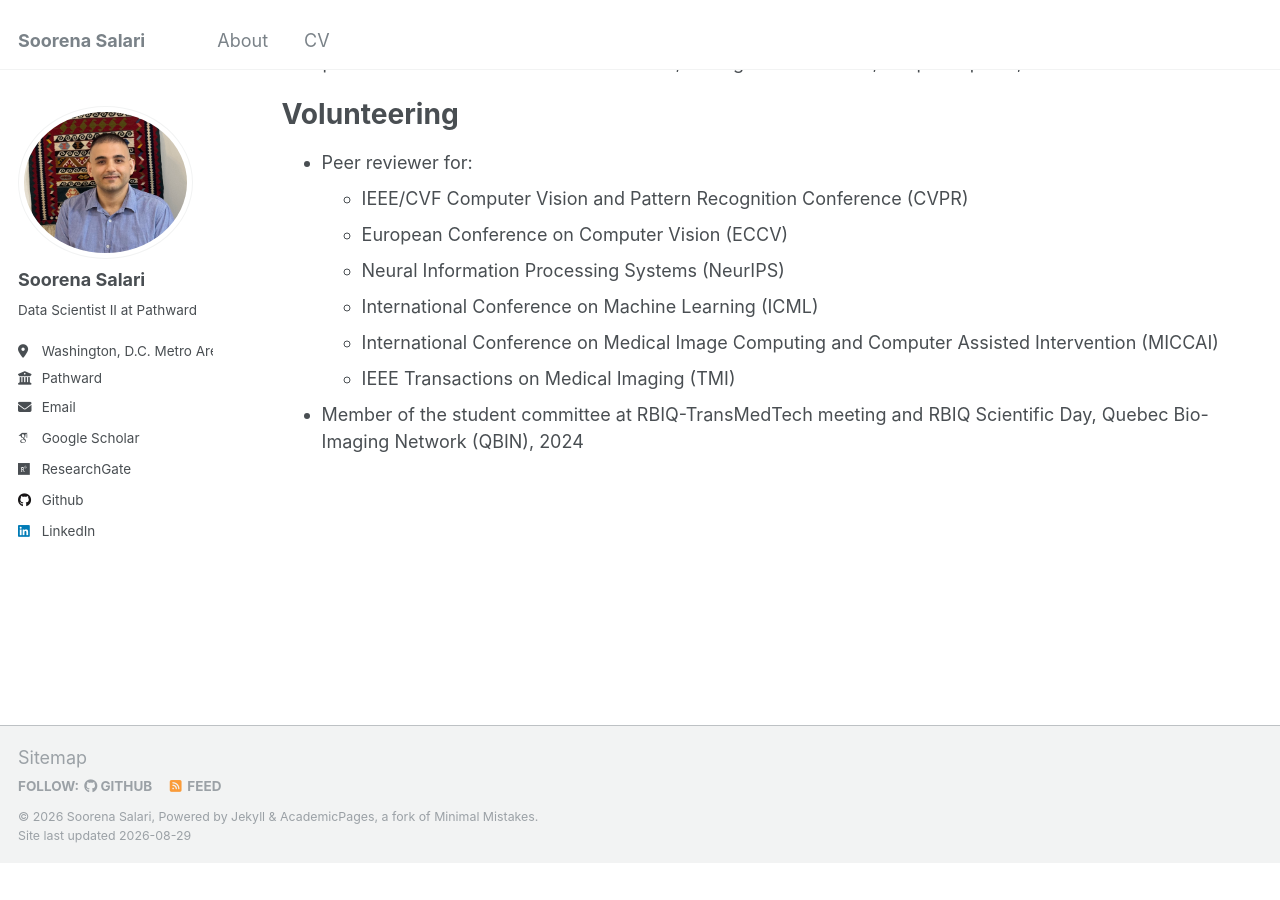
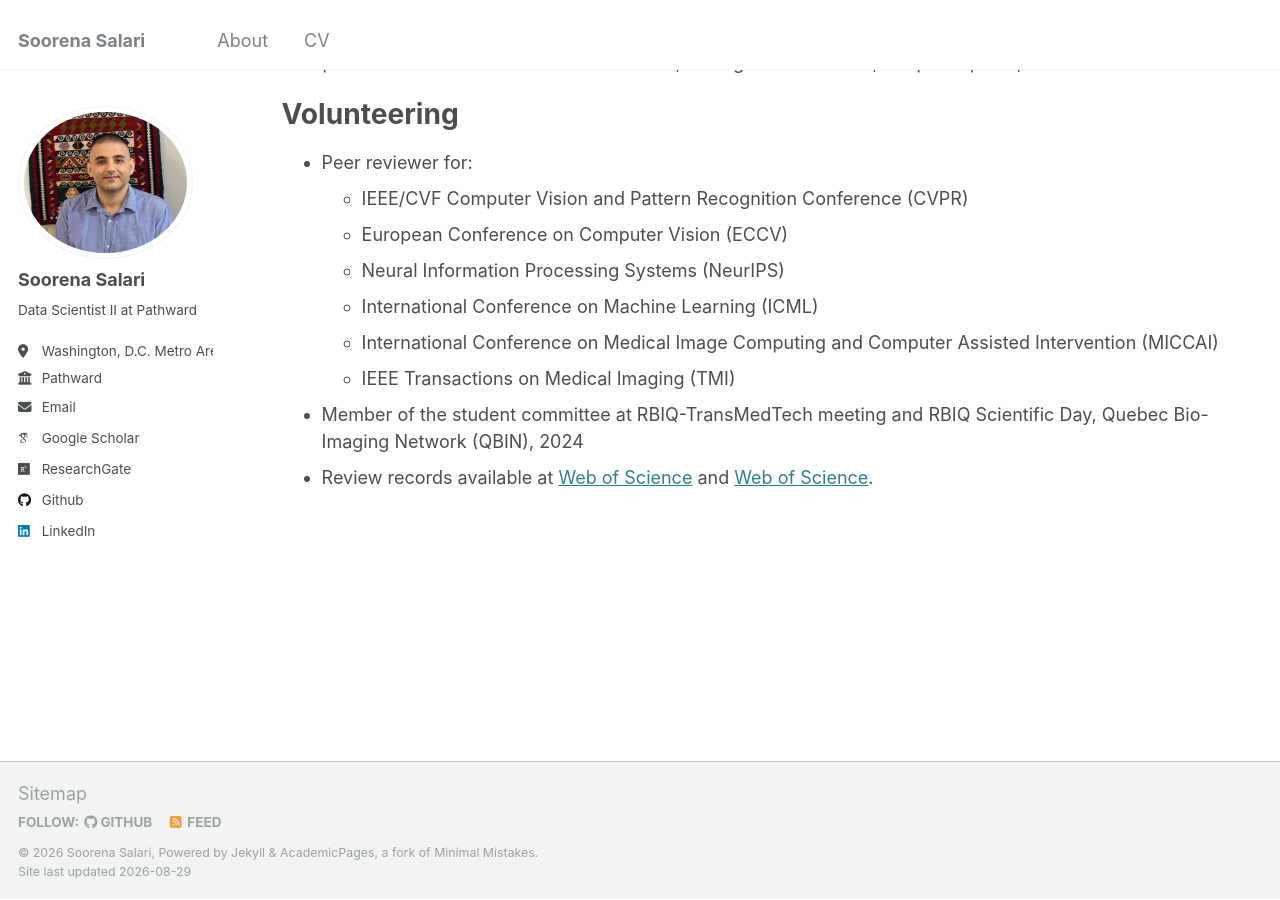
Before and after one commit to soorenasalari/soorenasalari.github.io, a Jekyll site: the page built from _pages/cv.md, in a window 1280 px wide and 900 px high, scrolled down 3908 px. Built offline with Jekyll 4.4.1, drawn with Linux system fonts in a browser that asks for light colours; some web fonts are replaced; before the commit the page ends 4772 px from its top, so only the background shows below that.

Commit message:
Update cv.md
Signed-off-by: Soorena Salari <73616711+soorenasalari@users.noreply.github.com>

```diff
--- a/_pages/cv.md
+++ b/_pages/cv.md
@@ -163,3 +163,4 @@ Volunteering
   - IEEE Transactions on Medical Imaging (TMI)
 
 * Member of the student committee at RBIQ-TransMedTech meeting and RBIQ Scientific Day, Quebec Bio-Imaging Network (QBIN), 2024
+* Review records available at [Web of Science](https://www.webofscience.com/wos/author/record/ABF-6491-2020) and [Web of Science](https://www.webofscience.com/wos/author/record/AAG-3226-2019).
```
